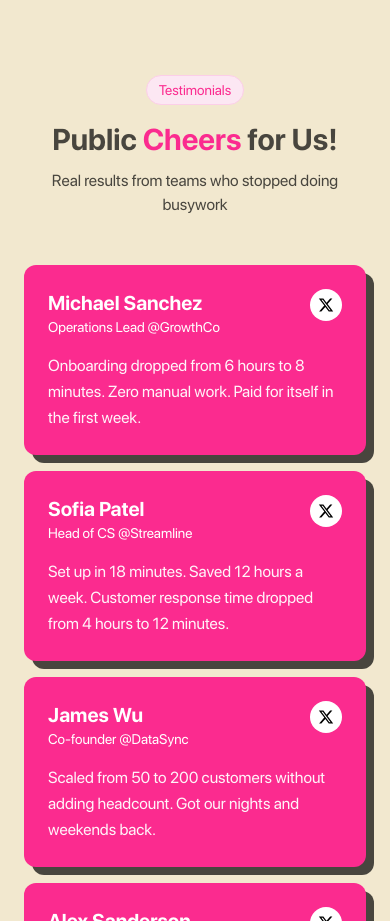
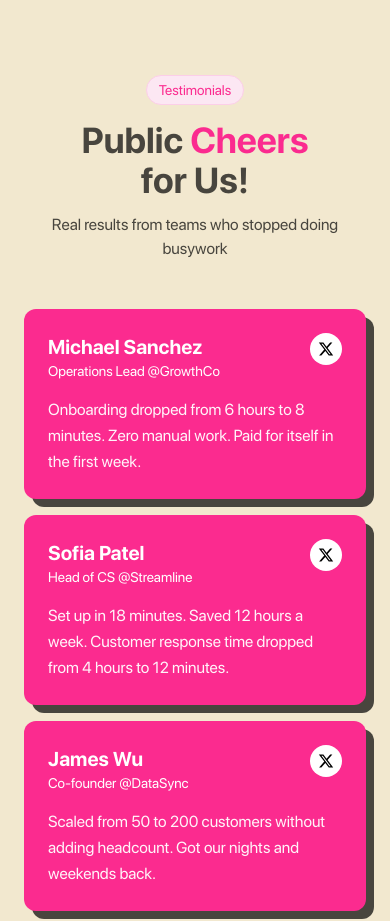
Before and after one commit to FahadBinQaiser/Parallax, a React (Vite) app: page / in a window 390 px wide. Shown: the part 6740-7661 px from the top of the page. Built offline with nearby package versions, Linux system fonts and the light colour scheme.

Commit message:
Increased font size

```diff
--- a/src/components/TestimonialSection/TestimonialSection.jsx
+++ b/src/components/TestimonialSection/TestimonialSection.jsx
@@ -40,7 +40,7 @@ export default function Testimonials() {
         <span className="inline-block mb-4 text-sm px-3 py-1 bg-pink-100 border border-pink-200 rounded-full text-[#FB2B8F]">
           Testimonials
         </span>
-        <h2 className="text-3xl font-bold text-[#000000]/70 sm:text-6xl">
+        <h2 className="text-4xl text-balance font-bold text-[#000000]/70 sm:text-6xl">
           Public <span className="highlight text-[#FB2B8F]">Cheers</span> for
           Us!
         </h2>
```
